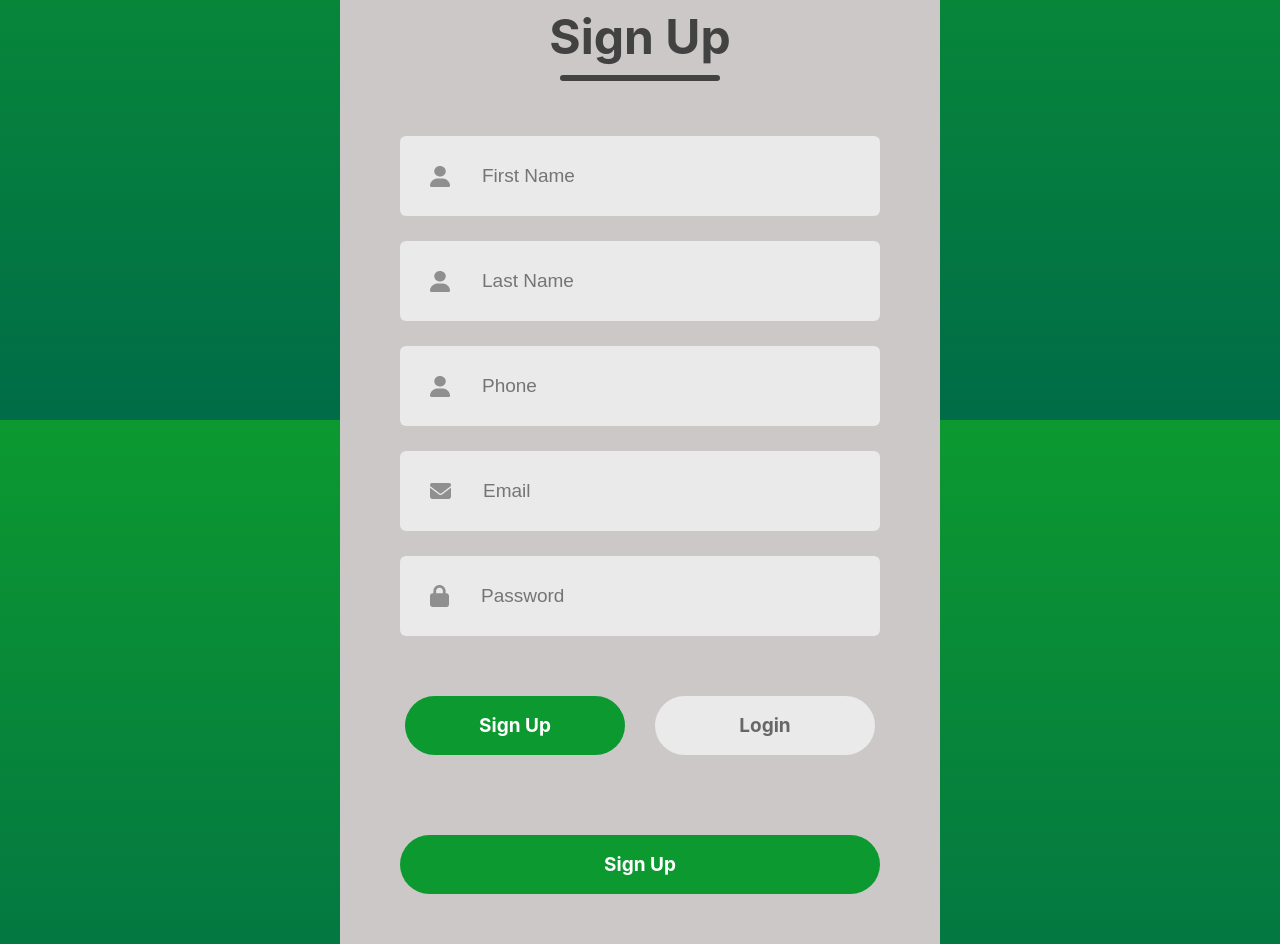
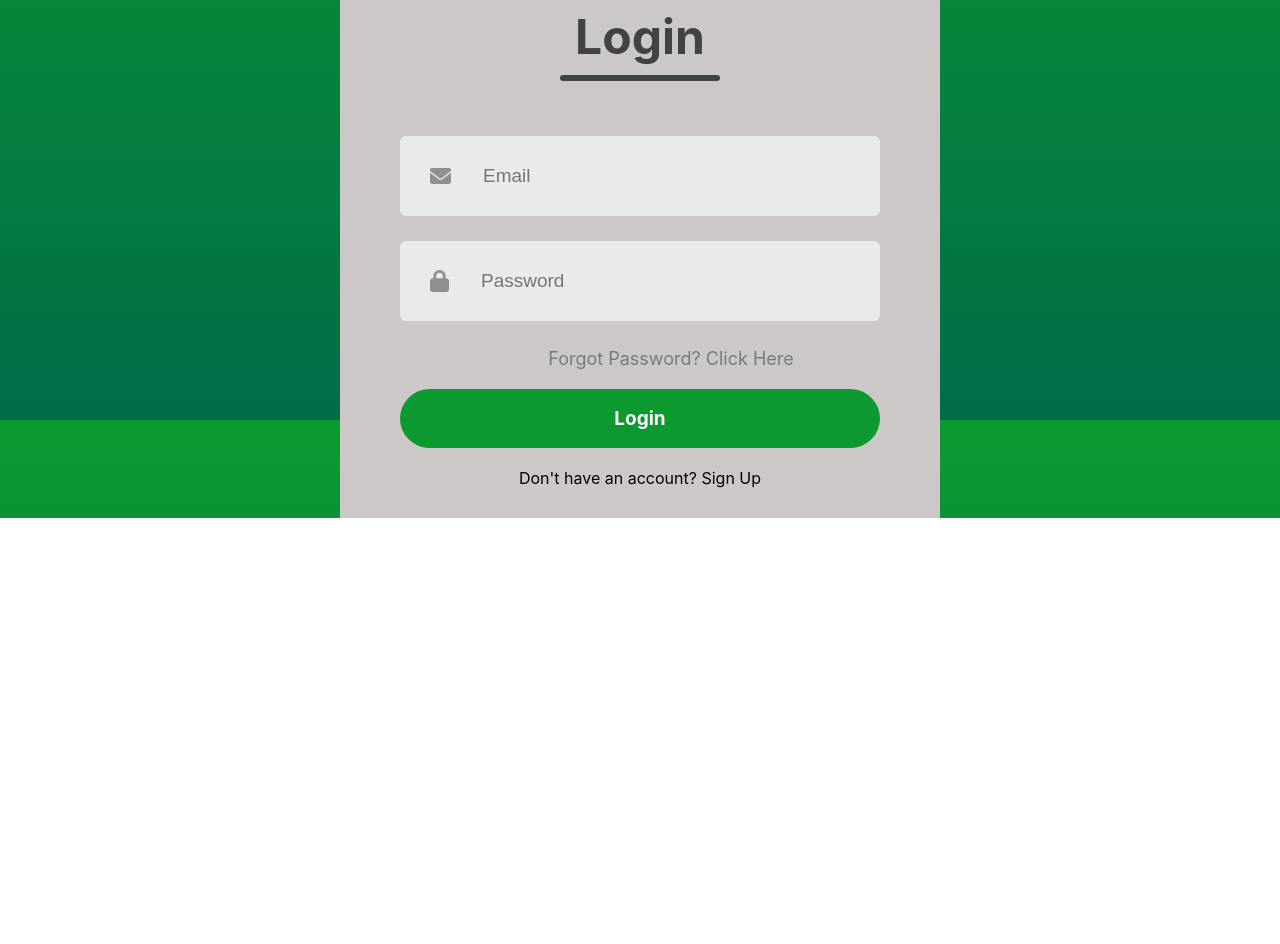
Before and after one commit to szybec31/Lost_Found_Pets, a React (Create React App) app in the folder frontend/frontend/: page /login in a window 1280 px wide. Shown: the part 300-1244 px from the top of the page. After the commit the page ends 818 px from the top, so only its background shows below. Built offline with nearby package versions, Linux system fonts and the light colour scheme.

Commit message:
Update LoginSignUp.jsx

```diff
--- a/frontend/frontend/src/components/login/LoginSignUp.jsx
+++ b/frontend/frontend/src/components/login/LoginSignUp.jsx
@@ -8,7 +8,7 @@ import email_icon from '../assets/email.png'
 import password_icon from '../assets/password.png'
 
 const LoginSignUp = () => {
-  const [action, setAction] = useState("Sign Up");
+  const [action, setAction] = useState("Login");
   const [formData, setFormData] = useState({
     email: '',
     password: '',
@@ -29,17 +29,20 @@ const LoginSignUp = () => {
     try {
       if (action === "Sign Up") {
         await registerUser(formData);
-        // Po rejestracji automatyczne logowanie
         await login(formData.email, formData.password);
       } else {
         await login(formData.email, formData.password);
       }
-        console.log(formData)
-      //navigate('/'); // Przekierowanie po udanej autentyfikacji
+      console.log(formData);
+      navigate('/');
     } catch (error) {
       console.error('Error:', error);
       alert(action === "Sign Up" ? 'Registration failed' : 'Login failed');
     }
+  };
+
+  const toggleAction = () => {
+    setAction(prev => prev === "Login" ? "Sign Up" : "Login");
   };
 
   return (
@@ -50,7 +53,8 @@ const LoginSignUp = () => {
         <div className="underline"></div>
       </div>
       <div className="inputs">
-        {action==="Login"?<div></div>:<>
+        {action === "Sign Up" && (
+          <>
             <div className="input">
               <img src={user_icon} alt="" />
               <input
@@ -78,7 +82,8 @@ const LoginSignUp = () => {
                 onChange={handleChange}
               />
             </div>
-        </>}
+          </>
+        )}
         <div className="input">
           <img src={email_icon} alt="" />
           <input
@@ -86,6 +91,7 @@ const LoginSignUp = () => {
             name="email"
             placeholder='Email'
             onChange={handleChange}
+            required
           />
         </div>
         <div className="input">
@@ -95,24 +101,17 @@ const LoginSignUp = () => {
             name="password"
             placeholder='Password'
             onChange={handleChange}
+            required
           />
         </div>
       </div>
-      {action==="Sign Up"?<div></div>:<div className="forgot-password">Forgot Password?<span> Click Here</span></div>}
-      <div className="submit-container">
-        <div
-          className={action==="Login"?"submit gray":"submit"}
-          onClick={()=>{setAction("Sign Up")}}
-        >
-          Sign Up
+
+      {action === "Login" && (
+        <div className="forgot-password">
+          Forgot Password?<span> Click Here</span>
         </div>
-        <div
-          className={action==="Sign Up"?"submit gray":"submit"}
-          onClick={()=>{setAction("Login")}}
-        >
-          Login
-        </div>
-      </div>
+      )}
+
       <div
         className="submit"
         style={{ margin: '20px auto', width: '480px' }}
@@ -120,6 +119,15 @@ const LoginSignUp = () => {
       >
         {action === "Login" ? "Login" : "Sign Up"}
       </div>
+
+      <div className="toggle-action">
+        {action === "Login"
+          ? "Don't have an account? "
+          : "Already have an account? "}
+        <span onClick={toggleAction}>
+          {action === "Login" ? "Sign Up" : "Login"}
+        </span>
+      </div>
     </div>
   );
 };
```
Lines whose indentation alone changed are shown as unchanged.
